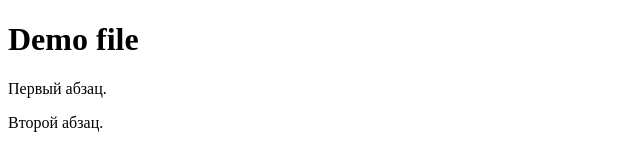
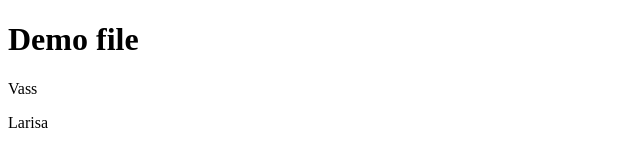
Before and after one commit to xatxa/demo, a plain HTML site: page index.html in a window 1280 px wide. Shown: the whole page, without its empty margins (0-640 px from the left). Drawn offline with Linux system fonts and the light colour scheme.

Commit message:
Added Vasa

```diff
--- a/index.html
+++ b/index.html
@@ -7,7 +7,7 @@
  <body>
   <h1>Demo file</h1>
   <!-- Комментарий -->
-  <p>Первый абзац.</p>
-  <p>Второй абзац.</p>
+  <p>Vass</p>
+  <p>Larisa</p>
  </body>
 </html>
```
